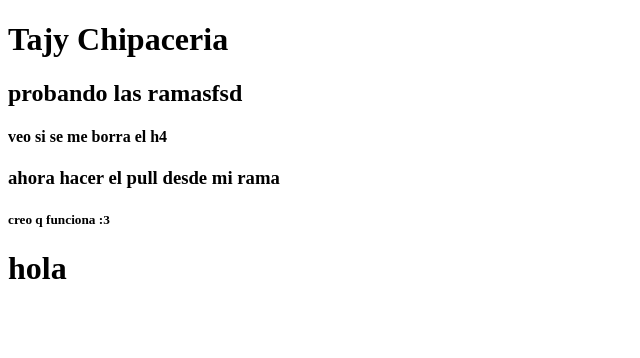
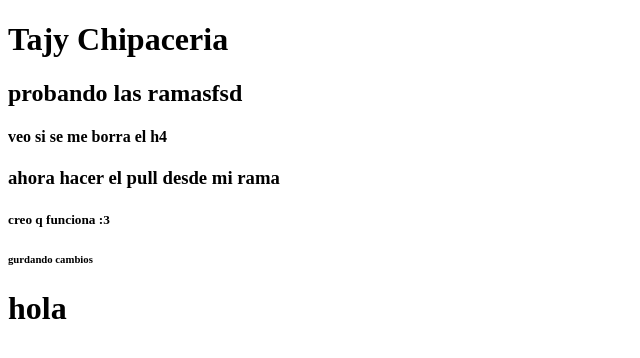
Before and after one commit to Ulises-Rodriguez-809/Tajy_Chipaceria, a React (Vite) app in the folder tajy_chipaceria/: page / in a window 1280 px wide. Shown: the top 358 px of the page, without its empty margins (0-640 px from the left). Built offline with nearby package versions, Linux system fonts and the light colour scheme.

Commit message:
guardar cambios

```diff
--- a/tajy_chipaceria/src/App.jsx
+++ b/tajy_chipaceria/src/App.jsx
@@ -9,6 +9,7 @@ function App() {
       <h4>veo si se me borra el h4</h4>
       <h3>ahora hacer el pull desde mi rama</h3>
       <h5>creo q funciona :3</h5>
+      <h6>gurdando cambios</h6>
     </>
   )
 }
```
